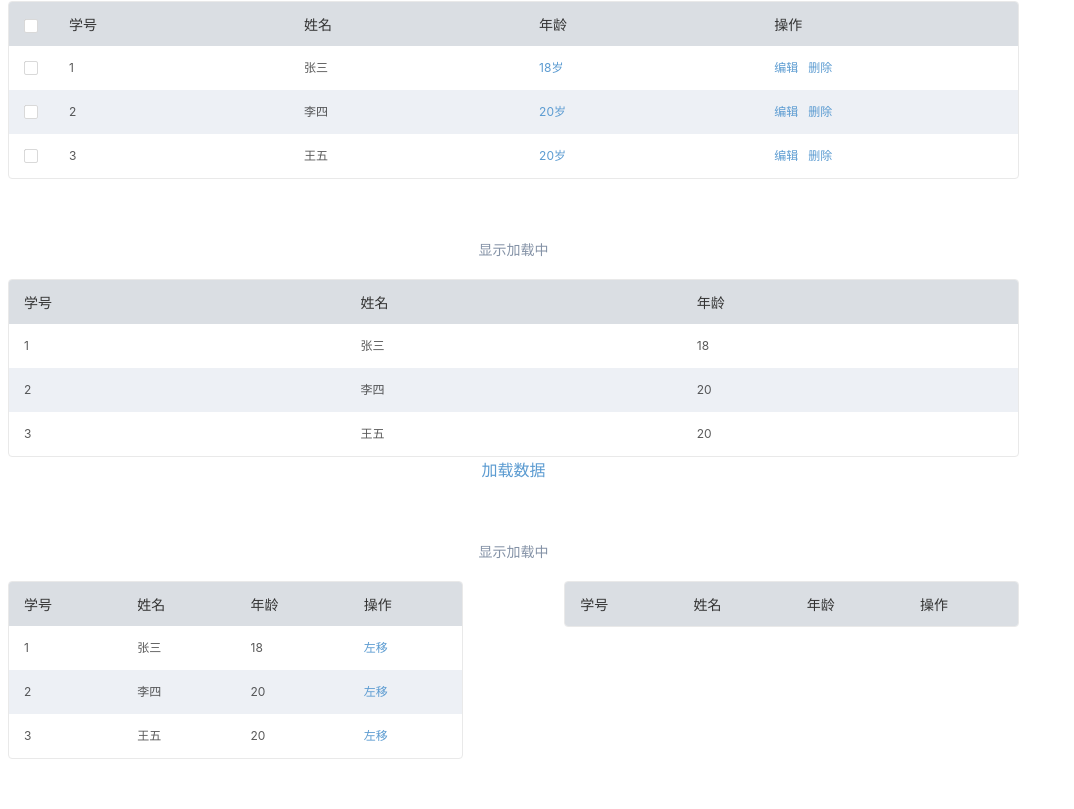
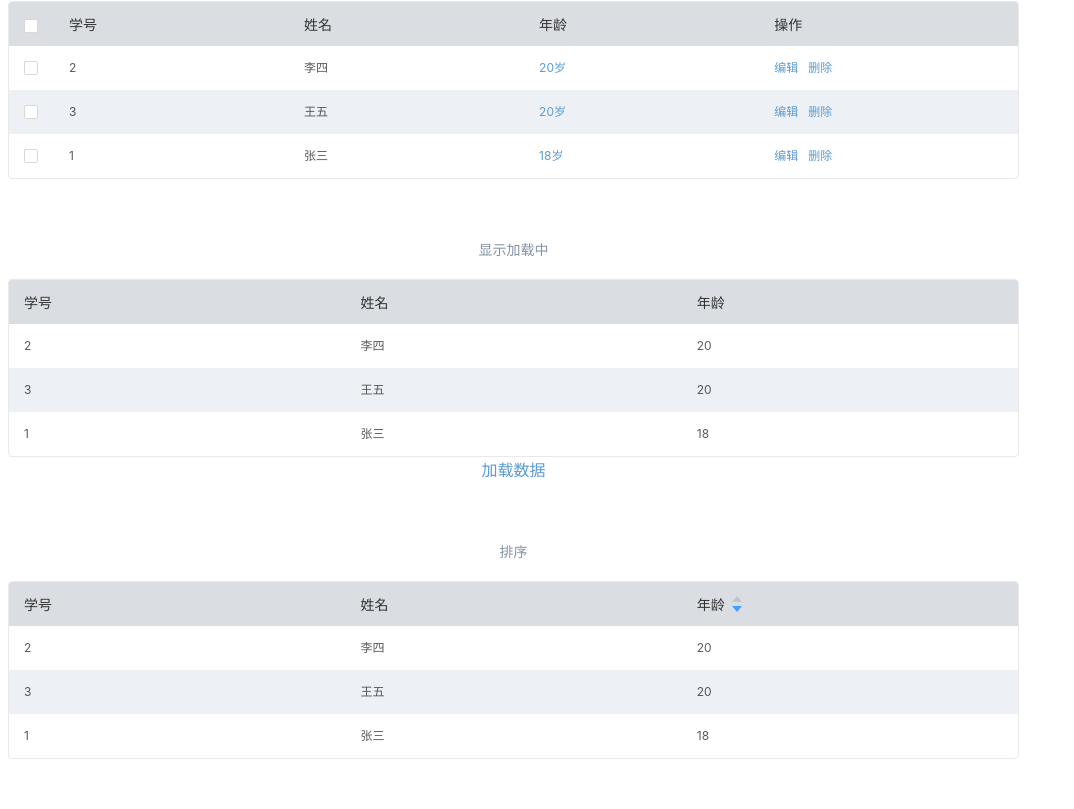
Before and after one commit to keluo/vue-easy-data-grid, a Vue app: page / in a window 1280 px wide. Shown: the part 911-1720 px from the top of the page, without its empty margins (0-1074 px from the left). Before the commit the page ends 1670 px from the top, so only its background shows below. Built offline with nearby package versions, Linux system fonts and the light colour scheme.

Commit message:
1.增加了排序功能 2.完善了readme

```diff
--- a/example/App.vue
+++ b/example/App.vue
@@ -9,8 +9,7 @@
       :list-data="listData"
       :columns="columns"
       :zebra="true"
-      :is-key-value="true"
-      :has-operation="false">
+      :is-key-value="true">
     </vue-data-grid>
   </div>
 
@@ -31,18 +30,12 @@
   </div>
 
   <div class="block"  style="width: 80%;">
-    <span class="demonstration">自定义列和操作</span>
+    <span class="demonstration">自定义列</span>
     <vue-data-grid
       :list-data="listData"
       :columns="columnsForEdit"
       :zebra="true"
-      :is-key-value="true"
-      :has-operation="true">
-      <template slot-scope="props">
-        <a href="" v-text="'编辑'"></a>
-        &nbsp;
-        <a href="javascript:void(0);" @click="deleteData(props.data['name'])">删除</a>
-      </template>
+      :is-key-value="true">
     </vue-data-grid>
   </div>
   <div class="block"  style="width: 80%;">
@@ -79,6 +72,19 @@
     <div class="">
       <a href="javascript:void(0);" @click="showloading">加载数据</a>
     </div>
+  </div>
+  <div class="block"  style="width: 80%;">
+    <span class="demonstration">排序</span>
+    <code>
+
+    </code>
+    <vue-data-grid
+      :list-data="listData"
+      :columns="columnsForSort"
+      :zebra="true"
+      :is-key-value="true"
+      >
+    </vue-data-grid>
   </div>
   <div class="block"  style="width: 80%;">
     <span class="demonstration">显示加载中</span>
@@ -152,11 +158,24 @@ export default {
         name:'姓名',
         age:{
           name:'年龄',
-          callback(data){
+          formatter(data){
             return '<a href="javascript:void(0);">' + data['age']+'岁</a>';
           },
           click(data){
             alert(data['age']);
+          }
+        }
+      },
+      columnsForSort:{
+        id:'学号',
+        name:'姓名',
+        age:{
+          name:'年龄',
+          sort:{
+            type:'down',
+            // custom:function(type,key){
+            //   console.log(key,type);
+            // }
           }
         }
       },
@@ -176,7 +195,7 @@ export default {
       alert('删除'+value+'!');
     },
     onSelectionChange(value){
-      alert(value);
+      console.log(value);
     },
     showloading(){
       this.isLoading = true;
--- a/src/VueDataGrid.vue
+++ b/src/VueDataGrid.vue
@@ -21,7 +21,15 @@
         </th>
         <th v-for="(item,key) in columns" >
           <span v-text="typeof item == 'object' ? item.name : item"></span>
-          <i v-if="typeof item == 'object' && item.filter" class="fa fa-filter" @click="showFilter(key)" :class="(columns[key].filterValue && columns[key].filterValue.length > 0) ? 'current' : ''"></i>
+          <div class="sort-wrap" v-if="typeof item == 'object' && item.sort">
+            <span class="sort-up" :class="item.sort.type === 'up'?'on':''" @click="sort('up',key)">
+              <i class="icon-sort-up"></i>
+            </span>
+            <span class="sort-down" :class="item.sort.type === 'down'?'on':''" @click="sort('down',key)">
+              <i class="icon-sort-down"></i>
+            </span>
+          </div>
+          <!-- <i v-if="typeof item == 'object' && item.filter" class="fa fa-filter" @click="showFilter(key)" :class="(columns[key].filterValue && columns[key].filterValue.length > 0) ? 'current' : ''"></i>
           <div class="filter-wrap" v-if="typeof item == 'object' && item.filter && item.filter.length > 0"  v-show="filter[key]">
             <div class="filter-content">
               <div class="filter-item" v-for="(value,index)  in item.filter">
@@ -32,10 +40,10 @@
             </div>
             <div class="filter-options">
               <a class="confirm" @click="filterSubmit(key)">确定</a>
-              <!--<a class="reset">Reset</a>-->
+              <a class="reset">Reset</a>
             </div>
           </div>
-          <slot name="filter" :data="item" :showFlg="filter" ></slot>
+          <slot name="filter" :data="item" :showFlg="filter" ></slot> -->
         </th>
         <th v-if="hasOperation">操作</th>
       </tr>
@@ -59,7 +67,7 @@
           </label>
         </td>
         <td v-for="(value,key) in columns">
-          <span v-if="typeof value == 'object'" v-html="callback(value,listData[index],key)" v-on:click="click(value,listData[index],key)"></span>
+          <span v-if="typeof value == 'object'" v-html="formatter(value,listData[index],key)" v-on:click="click(value,listData[index],key)"></span>
           <span v-if="typeof value != 'object'" v-text="data[key]"></span>
         </td>
         <td v-if="hasOperation" class="options">
@@ -132,11 +140,21 @@ export default {
   },
   data () {
     return {
-      filter:{},
+      // filter:{},
       selectionVal:[]
     };
   },
   mounted () {
+    if(this.columns){
+      for(const key in this.columns){
+        if(this.columns.hasOwnProperty(key)){
+          let item = this.columns[key];
+          if(item.sort && typeof item.sort.type !== 'undefined'){
+            this.sort(item.sort.type,key);
+          }
+        }
+      }
+    }
   },
   computed: {
     selectionAllVal :{
@@ -167,6 +185,40 @@ export default {
     }
   },
   methods: {
+    sort(type,key){
+      if(typeof this.columns[key].sort.type === 'undefined'){
+        this.$set(this.columns[key].sort, 'type', '');
+      }
+      if(type === 'up'){
+        this.columns[key].sort.type = 'up';
+      }else if(type === 'down'){
+        this.columns[key].sort.type = 'down';
+      }
+      if(this.columns[key].sort.custom&& typeof this.columns[key].sort.custom == 'function'){
+        this.columns[key].sort.custom(type,key);
+      }else{
+        let x = this.listData.sort(this.sortBy(key,type === 'up'?true:false));
+      }
+    },
+    sortBy: function(attr,rev){
+        //第二个参数没有传递 默认升序排列
+        if(rev ==  undefined){
+            rev = 1;
+        }else{
+            rev = (rev) ? 1 : -1;
+        }
+        return function(a,b){
+            a = a[attr];
+            b = b[attr];
+            if(a < b){
+                return rev * -1;
+            }
+            if(a > b){
+                return rev * 1;
+            }
+            return 0;
+        }
+    },
     clearSelection(){
       this.selectionVal = [];
     },
@@ -180,9 +232,9 @@ export default {
         }
       }
     },
-    callback(value,data,key){
-      if(value.callback){
-        return value.callback(data);
+    formatter(value,data,key){
+      if(value.formatter && typeof value.formatter === 'function'){
+        return value.formatter(data);
       }else{
         return data[key];
       }
@@ -194,21 +246,21 @@ export default {
         return data[key];
       }
     },
-    sortBy(key) {
-      this.sortKey = key
-      this.sortOrders[key] = this.sortOrders[key] * -1
-    },
-    showFilter(key){
-      if(this.filter[key]){
-        this.filter[key] = 0;
-      }else{
-        Vue.set(this.filter,key,1);
-      }
-    },
-    filterSubmit(key){
-      this.$emit('filter-option');
-      this.filter[key] = 0;
-    }
+    // sortBy(key) {
+    //   this.sortKey = key
+    //   this.sortOrders[key] = this.sortOrders[key] * -1
+    // },
+    // showFilter(key){
+    //   if(this.filter[key]){
+    //     this.filter[key] = 0;
+    //   }else{
+    //     Vue.set(this.filter,key,1);
+    //   }
+    // },
+    // filterSubmit(key){
+    //   this.$emit('filter-option');
+    //   this.filter[key] = 0;
+    // }
   }
 }
 </script>
@@ -444,6 +496,44 @@ export default {
     animation-delay:1.04s;
   }
 
+  .vue-table .sort-wrap {
+    position: absolute;
+    top: 0px;
+    width: 14px;
+    height: 100%;
+    display: inline-flex;
+    margin-left: 5px;
+    flex-direction: column;
+    align-items: center;
+  }
+  .vue-table .sort-wrap .sort-up,.vue-table .sort-wrap .sort-down{
+    display: block;
+    width: 14px;
+    height: 50%;
+    cursor: pointer;
+  }
+  .vue-table .sort-wrap .icon-sort-up,.vue-table .sort-wrap .icon-sort-down {
+    width: 0;
+    height: 0;
+    left: 2px;
+    position: absolute;
+    border-left: 5px solid transparent;
+    border-right: 5px solid transparent;
+  }
+  .vue-table .sort-wrap .sort-up.on .icon-sort-up {
+    border-bottom-color: #409eff;
+  }
+  .vue-table .sort-wrap .sort-down.on .icon-sort-down {
+    border-top-color: #409eff;
+  }
+  .vue-table .sort-wrap .sort-up .icon-sort-up {
+    border-bottom: 6px solid #c0c4cc;
+    top: 14px;
+  }
+  .vue-table .sort-wrap .sort-down .icon-sort-down {
+    border-top: 6px solid #c0c4cc;
+    bottom: 14px;
+  }
   @-webkit-keyframes antSlideDownIn {
       0% {
           opacity: 0;
```
Also changed, not shown: 3 other files (tests, documents, lock files or other folders).
